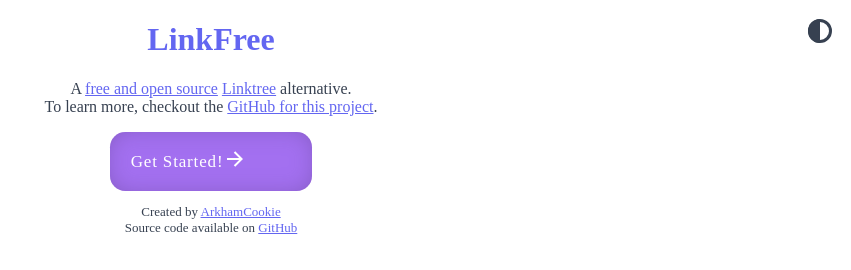
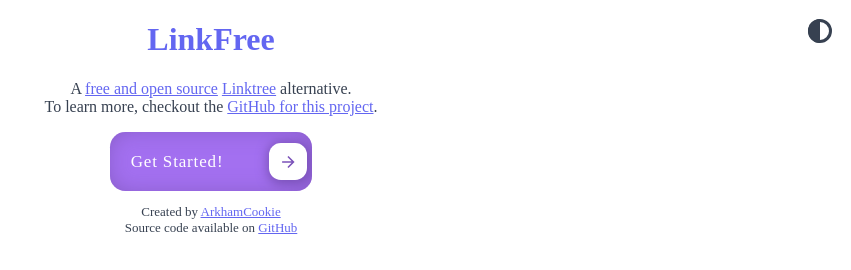
Before and after one commit to ArkhamCookie/linkfree, a website: page public/index.html in a window 1280 px wide. Shown: the whole page, without its empty margins (429-1280 px from the left). Drawn offline with Linux system fonts and the light colour scheme.

Commit message:
fix: mistook id for aria label

```diff
--- a/public/index.html
+++ b/public/index.html
@@ -33,7 +33,7 @@
 
     <a aria-label="link to get started" id="get-started" href="/public/app.html">
         Get Started!
-        <div id="get started icon">
+        <div id="get-started-icon">
             <svg aria-label="get started arrow icon" id="get-started-svg" height="24" width="24" viewBox="0 0 24 24" xmlns="http://www.w3.org/2000/svg">
                 <path d="M0 0h24v24H0z" fill="none"></path>
                 <path d="M16.172 11l-5.364-5.364 1.414-1.414L20 12l-7.778 7.778-1.414-1.414L16.172 13H4v-2z" fill="currentColor"></path>
```
